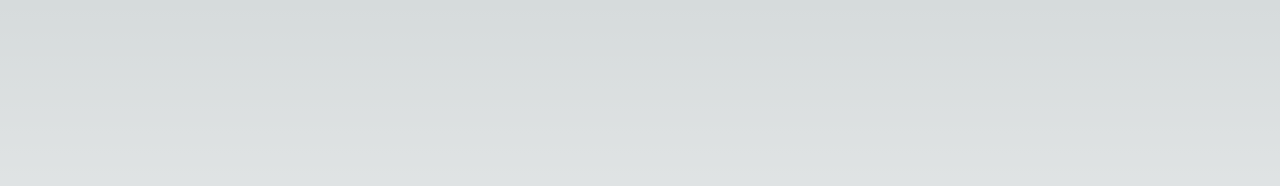
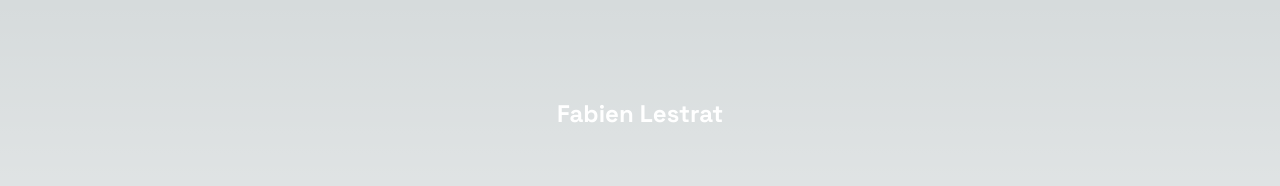
Before and after one commit to Fables7/portfolio-site, a Next.js app: page / in a window 1280 px wide. Shown: the top 186 px of the page. Built offline with nearby package versions, Linux system fonts and the light colour scheme.

Commit message:
Added stylings for header tags

```diff
--- a/src/app/globals.css
+++ b/src/app/globals.css
@@ -30,3 +30,27 @@ body {
     )
     rgb(var(--background-start-rgb));
 }
+
+h1 {
+  font-size: 2.5rem;
+}
+
+h2 {
+  font-size: 2rem;
+}
+
+h3 {
+  font-size: 1.5rem;
+  font-weight: 700;
+}
+
+h1,
+h2,
+h3 {
+  color: white;
+}
+
+p {
+  font-size: 1.125rem;
+  color: var(--text);
+}
--- a/src/app/page.tsx
+++ b/src/app/page.tsx
@@ -1,5 +1,7 @@
 export default function Home() {
   return (
-    <main className="flex min-h-screen flex-col items-center justify-between p-24"></main>
+    <main className="flex min-h-screen flex-col items-center justify-between p-24">
+      <h3 className="">Fabien Lestrat</h3>
+    </main>
   );
 }
```
